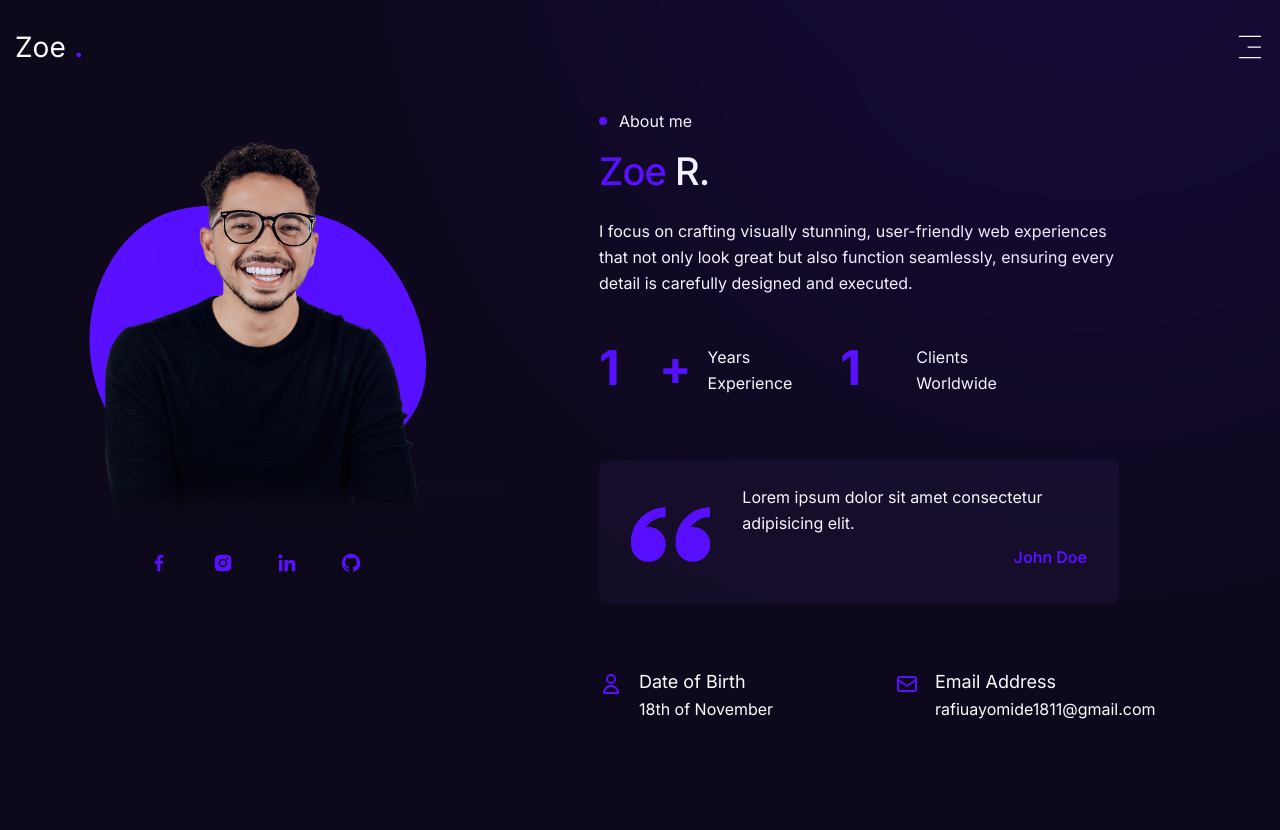
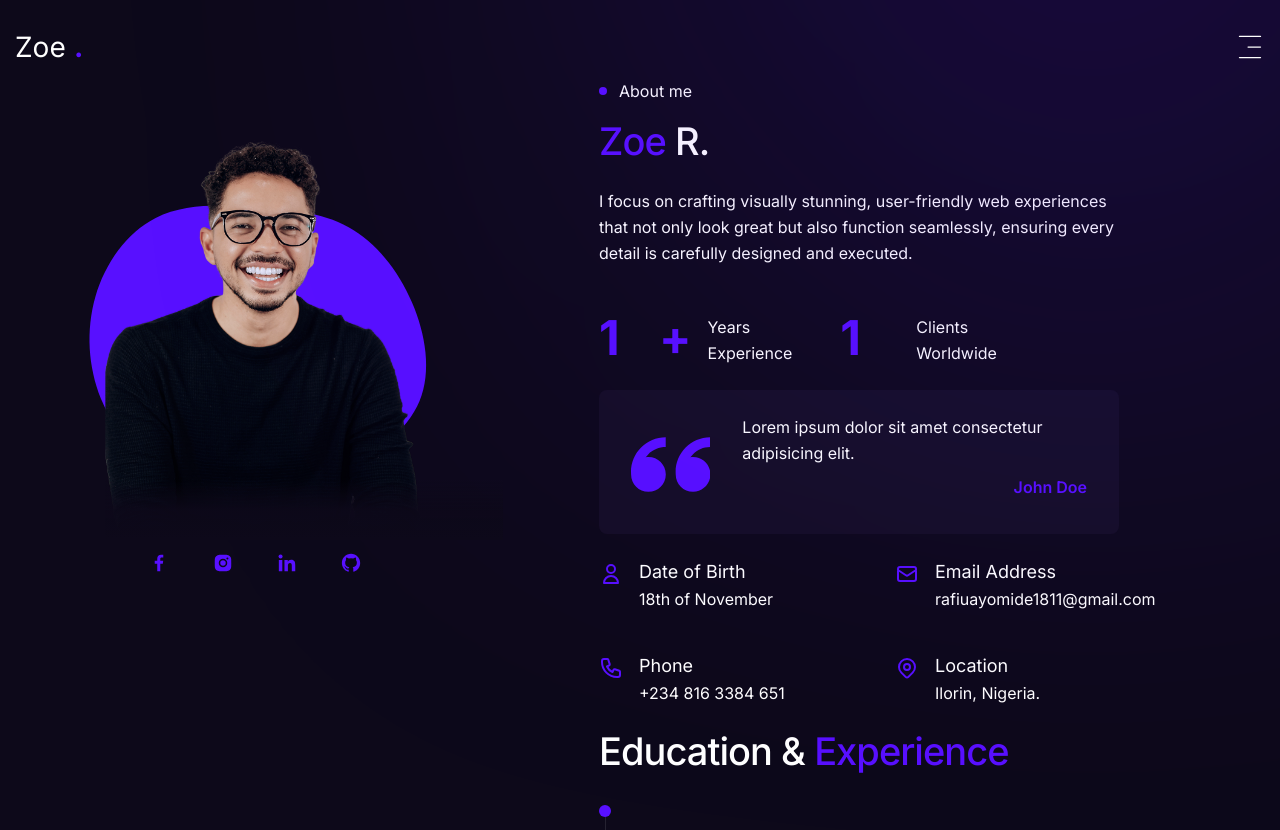
Before and after one commit to babyprogrammer1/personal-portfolio, a Next.js app: page /about in a window 1280 px wide. Shown: the top 830 px of the page. Before the commit the page ends 800 px from the top, so only its background shows below. Built offline with nearby package versions, Linux system fonts and the light colour scheme.

Commit message:
feat: enhance layout and spacing in About, Home, and Journey components for improved responsiveness

```diff
--- a/app/about/page.jsx
+++ b/app/about/page.jsx
@@ -50,7 +50,7 @@ const About = () => {
             justify-center rounded-full cursor-pointer"/>
           </div>
           {/* scroll area */}
-          <ScrollArea className="w-full h-[680px] ">
+          <ScrollArea className="w-full h-[680px] xl:mt-[60px] xs:mt-[120px] xs:h-screen">
             <div>
               <div className="flex items-center gap-3 mb-4 xl:mt-12">
                 <div className="w-2 h-2 bg-accent rounded-full"></div>
@@ -63,7 +63,7 @@ const About = () => {
                 I focus on crafting visually stunning, user-friendly web experiences that not only look great but also function
                 seamlessly, ensuring every detail is carefully designed and executed.
               </p>
-              <div className="flex flex-col items-start gap-16">
+              <div className="flex flex-col items-start gap-16 xs:gap-6">
                 <Stats/>
                 <Testimonials/>
                 <Info/>
--- a/app/globals.css
+++ b/app/globals.css
@@ -76,3 +76,9 @@ body {
 .swiper {
   margin: 0 !important;
 }
+
+/* swiper bullets */
+.swiper-horizontal > .swiper-pagination-bullets .swiper-pagination-bullet,
+.swiper-pagination-horizontal.swiper-pagination-bullets .swiper-pagination-bullet {
+  @apply bg-accent;
+}
--- a/app/page.jsx
+++ b/app/page.jsx
@@ -27,7 +27,7 @@ const Home = () => {
       <div className="flex flex-col xl:flex-row items-center justify-between w-full">
         {/* text */}
         <div className="w-full xl:w-[550px] flex flex-col items-center xl:items-start
-        text-center xl:text-left">
+        text-center xl:text-left xl:mt-[10px] xs:mt-[30px]">
           <h1 className= "h1 flex-1 mb-[28px]">Hi! I'm Zoe, <br />
             <TypeAnimation
               sequence={["Web Developer", 2000, "Front-end Developer", 2000]}
@@ -72,7 +72,7 @@ const Home = () => {
            transition w-[48px] h-[48px] text-[22px] flex items-center justify-center rounded-full cursor-pointer" />
         </div>
         {/* blob & image */}
-        <div className="hidden xl:block flex-1 relative z-20">
+        <div className="hidden xl:block flex-1 relative z-20 xl:mt-[50px]">
           {/* blob */}
           <Blob containerStyles="w-[560px] h-[560px]" />
           {/* Avatar image */}
--- a/components/Journey.jsx
+++ b/components/Journey.jsx
@@ -37,7 +37,7 @@ const Journey = () => {
               <div className="flex flex-col w-max justify-center items-center">
                 <div className="w-3 h-3 bg-accent rounded-full">
                 </div>
-                <div className="w-[1px] h-[180px] bg-white/10">
+                <div className="w-[1px] h-[160px] bg-white/10">
                 </div>
               </div>
               {/* text */}
```
